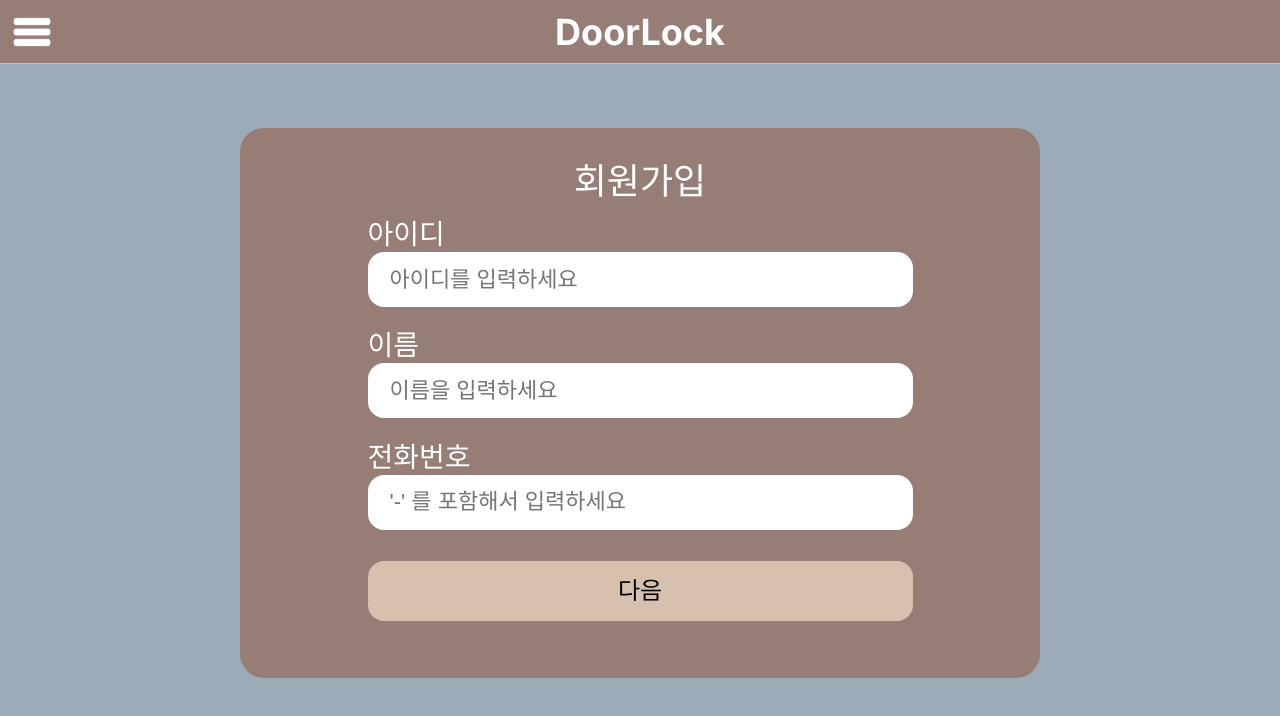
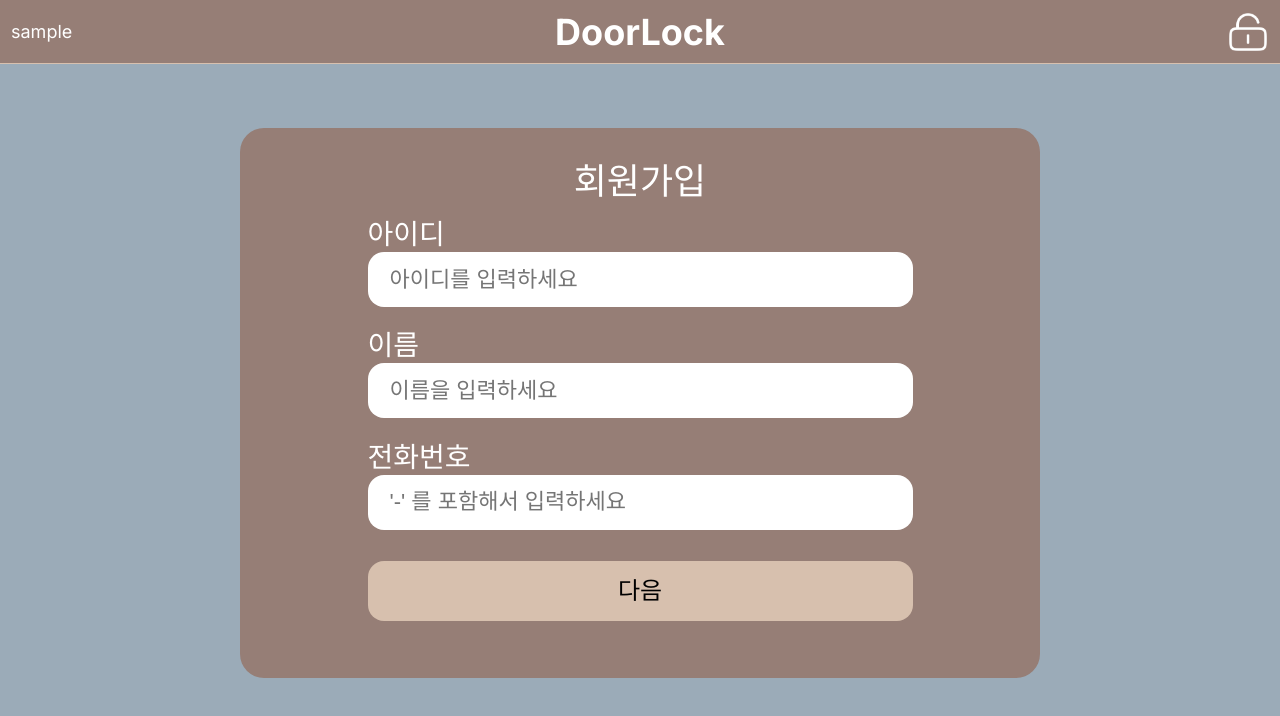
Before and after one commit to jwonp/dr-browser, a Next.js app: page /register in a window 1280 px wide. Shown: the top 716 px of the page. Built offline with nearby package versions, Linux system fonts and the light colour scheme; no server answers; sample sign-in values are in the browser's storage.

Commit message:
update to check token is valid

```diff
--- a/src/app/page.tsx
+++ b/src/app/page.tsx
@@ -44,11 +44,7 @@ export default function Home() {
     { refreshInterval: 0, shouldRetryOnError: false }
   );
 
-  useEffect(() => {
-    if (CardOnIndexSWR.error) {
-      window.localStorage.removeItem("jwt");
-    }
-  }, [CardOnIndexSWR.error]);
+
   const IndexCards = useMemo(() => {
     if (
       !CardOnIndexSWR ||
--- a/src/components/Header/Header.module.scss
+++ b/src/components/Header/Header.module.scss
@@ -16,11 +16,18 @@
 .buttonCard {
   width: Header.$buttonCardWidth-web;
   height: Header.$headerHeight-web;
-  padding: calc((Header.$buttonCardWidth-web - Header.$buttonImageWidth-web) / 2);
+  padding: calc(
+    (Header.$buttonCardWidth-web - Header.$buttonImageWidth-web) / 2
+  );
 }
 .buttonImage {
   width: Header.$buttonImageWidth-web;
   height: Header.$buttonImageWidth-web;
+}
+.name {
+  font-size: 18px;
+  color: white;
+  line-height: Header.$buttonImageWidth-web;
 }
 .logo {
   color: white;
@@ -40,7 +47,9 @@
   .buttonCard {
     width: Header.$buttonCardWidth-tablet;
     height: Header.$headerHeight-tablet;
-    padding: calc((Header.$buttonCardWidth-tablet - Header.$buttonImageWidth-tablet) / 2);
+    padding: calc(
+      (Header.$buttonCardWidth-tablet - Header.$buttonImageWidth-tablet) / 2
+    );
   }
   .buttonImage {
     width: Header.$buttonImageWidth-tablet;
--- a/src/components/Header/Header.tsx
+++ b/src/components/Header/Header.tsx
@@ -2,16 +2,53 @@
 import Image from "next/image";
 import styles from "./Header.module.scss";
 import DrawerSwitchImageSource from "@public/drawer-switch-white.png";
-import ReserveButtonImageSource from "@public/reserve-white.png";
-
+import LoginImageSource from "@public/login-white.png";
+import LogoutImageSource from "@public/logout-white.png";
+import useSWR from "swr";
 import Provider from "@/redux/Provider";
 import { useAppDispatch } from "@/redux/hooks";
 import { turnOn } from "@/redux/featrues/drawerSwitchSlice";
 import Link from "next/link";
+import { useEffect, useState } from "react";
+import { requsetWithJWT } from "@/util/request";
+import { getUsernameByJWT } from "@/util/JwtParser";
+import { usePathname, useRouter } from "next/navigation";
 const HeaderWrapper = () => {
   const dispatch = useAppDispatch();
+  const router = useRouter();
+  const pathname = usePathname();
+  const [jwt, setJwt] = useState<string>(undefined);
+  const [username, setUsername] = useState<string>("");
+  const tokenSWR = useSWR(jwt ? "/api/auth/token/valid" : null, (url: string) =>
+    requsetWithJWT(jwt)
+      .get(url)
+      .then((res) => res.data)
+  );
+  useEffect(() => {
+    const jwt = window.localStorage.getItem("jwt");
+    if (jwt) {
+      setJwt(jwt);
+    }
+  }, [pathname]);
+  useEffect(() => {
+    setUsername(getUsernameByJWT(jwt));
+  }, [jwt]);
+  useEffect(() => {
+    if (!tokenSWR || !tokenSWR.data) {
+      return;
+    }
+    if (tokenSWR.data.result === "NOT VALID") {
+      window.localStorage.removeItem("jwt");
+    }
+  }, [tokenSWR]);
+  const logout = () => {
+    window.localStorage.removeItem("jwt");
+    setJwt(undefined);
+    router.push("/");
+  };
   return (
     <div className={styles.container}>
+      {username === process.env.NEXT_PUBLIC_ADMIN ? (
         <div
           className={styles.buttonCard}
           onClick={() => {
@@ -24,8 +61,34 @@ const HeaderWrapper = () => {
             priority={true}
           />
         </div>
+      ) : (
+        <div className={styles.buttonCard}>
+          <div className={styles.name}>{username}</div>
+        </div>
+      )}
       <div className={styles.logo}>
         <Link href={"/"}>DoorLock</Link>
+      </div>
+      <div className={styles.buttonCard}>
+        {jwt ? (
+          <div onClick={logout}>
+            <Image
+              className={styles.buttonImage}
+              src={LogoutImageSource}
+              alt={""}
+              priority={true}
+            />
+          </div>
+        ) : (
+          <Link href={"/login"}>
+            <Image
+              className={styles.buttonImage}
+              src={LoginImageSource}
+              alt={""}
+              priority={true}
+            />
+          </Link>
+        )}
       </div>
     </div>
   );
--- a/src/util/request.ts
+++ b/src/util/request.ts
@@ -1,24 +1,24 @@
 import axios, { AxiosError, AxiosInstance, AxiosResponse } from "axios";
 export const HEADER_AUTHORIZATION = "Authorization";
-const errorResponse = (response: AxiosResponse) => {
+const errorResponse = (status: number, errorMsg: string) => {
   return {
-    status: response.status ?? 500,
-    message: response.data.message ?? "Error",
+    status: status ?? 500,
+    message: errorMsg ?? "ERROR",
   };
 };
 
 const createInstance = (jwt: string) => {
   const instance = axios.create({
     baseURL: process.env.BACKEND_ENDPOINT,
-    timeout: 1000,
+    timeout: 3000,
     withCredentials: true,
     headers: {
       Authorization: `Bearer ${jwt}`,
     },
   });
-  return setInterceptors(instance);
+  return setInterceptors(jwt, instance);
 };
-const setInterceptors = (instance: AxiosInstance) => {
+const setInterceptors = (jwt: string, instance: AxiosInstance) => {
   instance.interceptors.request.use(
     (config) => {
       return config;
@@ -33,7 +33,9 @@ const setInterceptors = (instance: AxiosInstance) => {
     (response: AxiosResponse) => {
       return response;
     },
-    (error) => Promise.reject(errorResponse(error.response))
+    async (error: AxiosError) => {
+      Promise.reject(errorResponse(error.status, error.message));
+    }
   );
 
   return instance;
```
Also changed, not shown: src/app/api/auth/token/valid/route.ts (added, +17 -0 lines). Lines whose indentation alone changed are shown as unchanged.
